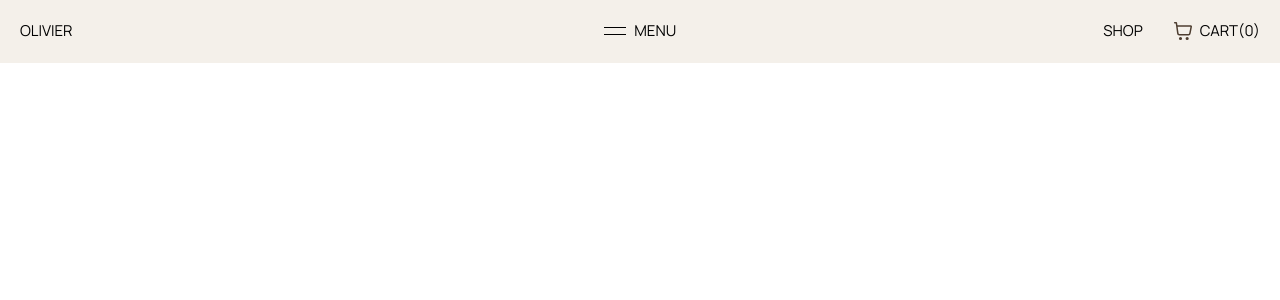
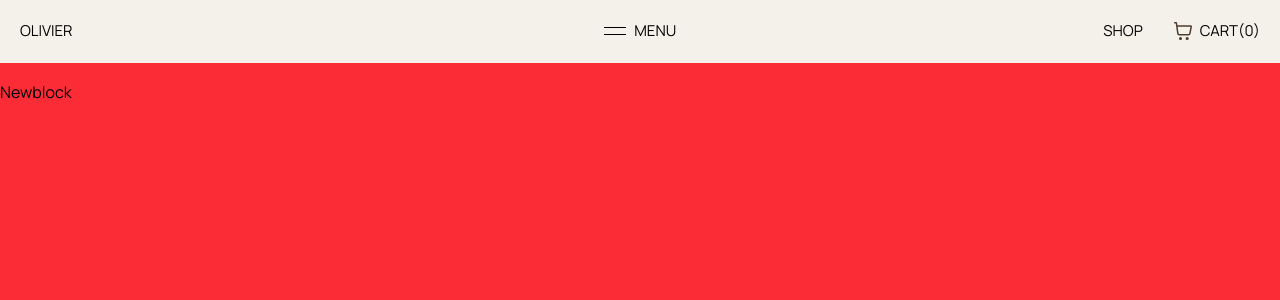
Before and after one commit to hriidzhridoy/priyo-shop-demo, a Next.js app: page / in a window 1280 px wide. Shown: the top 300 px of the page. Built offline with nearby package versions, Linux system fonts and the light colour scheme.

Commit message:
new block

```diff
--- a/src/app/page.tsx
+++ b/src/app/page.tsx
@@ -3,6 +3,7 @@ import { AnimatePresence } from "framer-motion";
 import { useEffect, useState } from "react";
 import Preloader from "../components/Preloader/Preloader";
 import Nav from "@/components/Shared/Nav";
+import Newblock from "@/components/NewBlock/Newblock";
 
 export default function Home() {
   const [isLoading, setIsLoading] = useState(true);
@@ -34,10 +35,11 @@ export default function Home() {
   }, []);
 
   return (
-    <main className="bg-white">
+    <main className="">
       <AnimatePresence mode="wait">
         {isLoading && <Preloader key="preloader" />}
       </AnimatePresence>
+      <Newblock className="pt-20 text-black bg-red-500 h-screen" />
     </main>
   );
 }
--- /dev/null
+++ b/src/components/NewBlock/Newblock.tsx
@@ -0,0 +1,5 @@
+import React from "react";
+
+export default function Newblock({ className }: { className?: string }) {
+  return <div className={className}>Newblock</div>;
+}
```
Also changed, not shown: src/app/globals.css (line endings or trailing spaces).
